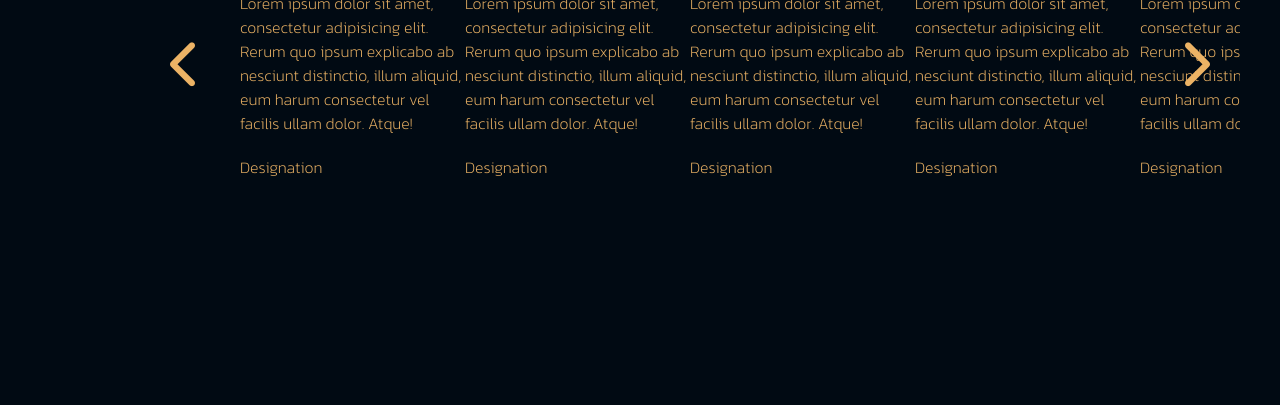
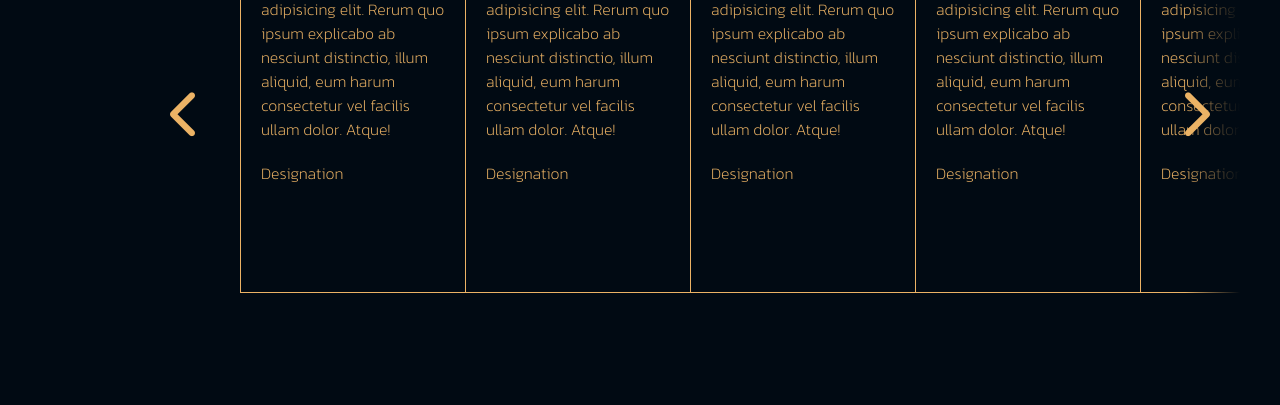
Before and after one commit to prahnu/portfolio-website-march, a website: page index.html in a window 1280 px wide. Shown: the part 3302-3707 px from the top of the page. Before the commit the page ends 3607 px from the top, so only its background shows below. Drawn offline with Linux system fonts and the light colour scheme.

Commit message:
adding borders and little style in recommendation section

```diff
--- a/sass/styles/_stylecode.scss
+++ b/sass/styles/_stylecode.scss
@@ -376,8 +376,24 @@
 		width: 100%;
 		// background-color: red;
 		position: relative;
-		height: 40rem;
+		height: 50rem;
 		overflow: hidden;
+		&::before {
+			content: '';
+			position: absolute;
+			inset: 0 95% 0 0;
+			background: linear-gradient(to right, $Dark-Primary, transparent);
+			z-index: 1;
+		}
+
+		&::after {
+			content: '';
+			position: absolute;
+			inset: 0 0 0 95%;
+			background: linear-gradient(to left, $Dark-Primary, transparent);
+
+			z-index: 1;
+		}
 
 		.slider-btn-left {
 			position: absolute;
@@ -398,11 +414,12 @@
 
 		.slide {
 			position: absolute;
-			inset: 10rem;
+			inset: 0 10rem;
 			// background-color: green;
 			transition: 0.5s ease;
 			display: flex;
 			align-items: center;
+			height: 90%;
 			&_1 {
 				transform: translateX(0);
 				// background-color: black;
@@ -415,8 +432,16 @@
 				transform: translateX(200%);
 				// background-color: yellow;
 			}
+
+			&:last-child .slide-card:last-child {
+				border-right-width: 1px;
+			}
 			.slide-card {
 				flex: 1;
+				padding: 2rem;
+				border: $Common-Border;
+				border-width: 1px 0 1px 1px;
+				height: 90%;
 			}
 		}
 	}
```
Also changed, not shown: css/styles.css.
